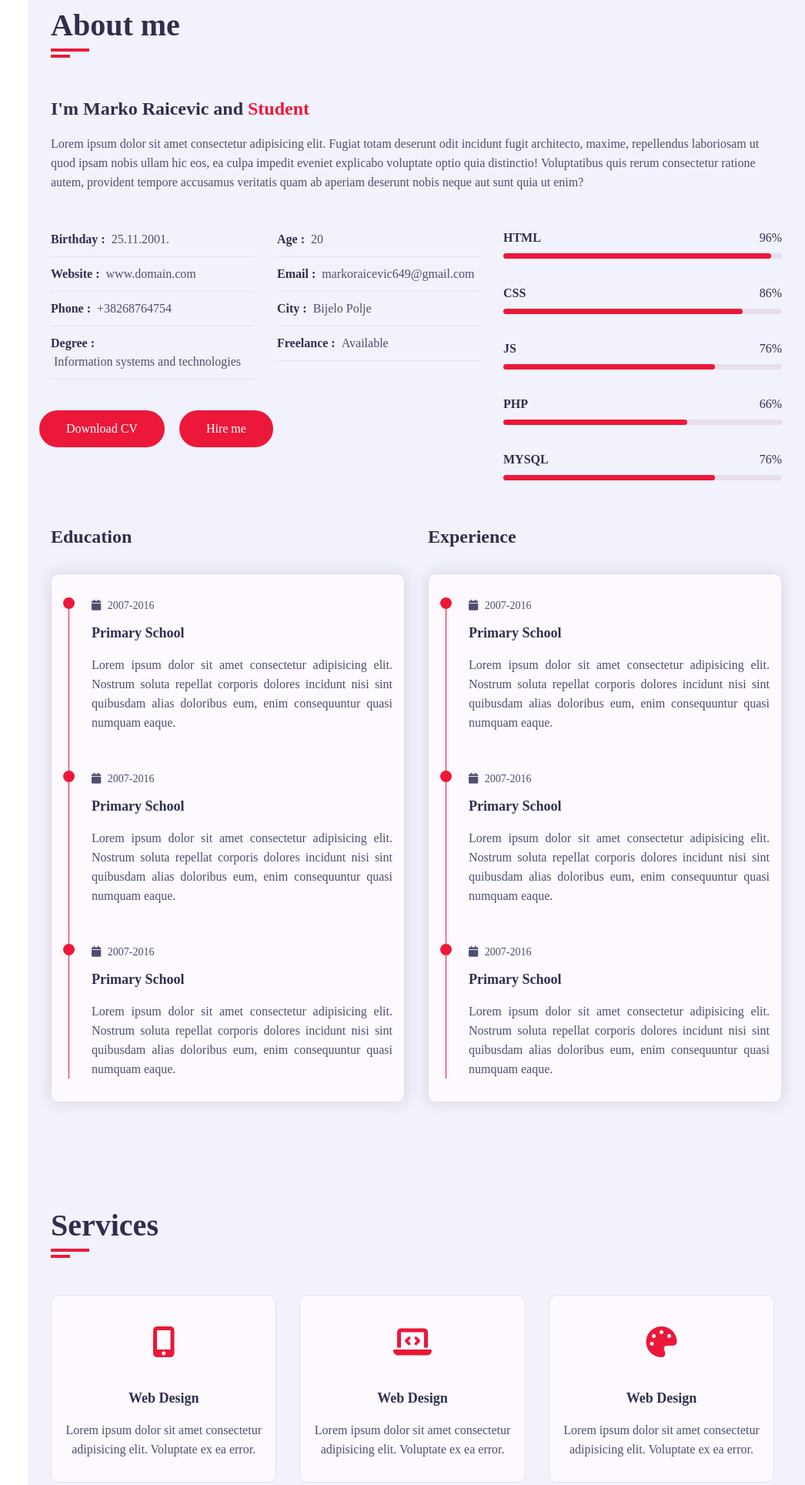
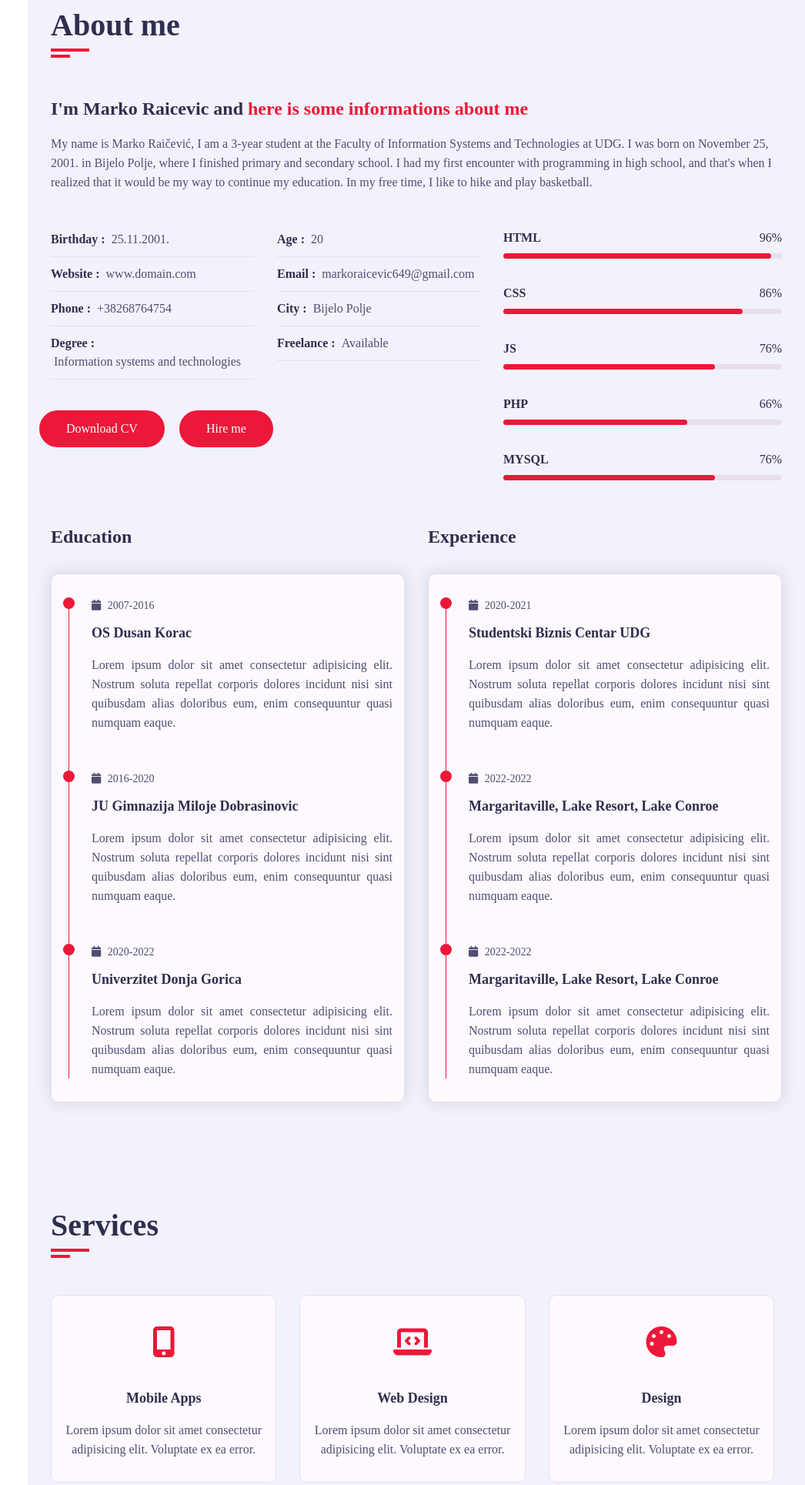
Before and after one commit to markorai/PortfolioWebsite, a plain HTML site: page index.html in a window 1280 px wide. Shown: the part 857-2786 px from the top of the page at 77% size, without its empty margins (234-1280 px from the left). Drawn offline with nearby package versions, Linux system fonts and the light colour scheme; a web font is replaced by a local one.

Commit message:
changed some details in general

```diff
--- a/index.html
+++ b/index.html
@@ -36,7 +36,7 @@
                    <div class="container">
                     <div class="row">
                       <div class="home-info padd-15">
-                        <h3 class="hello">Hello,my name is <span class="name">Marko Raicevic</span> </h3>
+                        <h3 class="hello">Hello, my name is <span class="name"> Marko Raicevic</span> </h3>
                         <h3 class="my-profession">I'm a <span class="typing">student</span> </h3>
                         <p>I'm a third year student at University of Donja Gorica department for information systems and technologies</p>
                         <a href="#contact" class="btn hire-me">Hire me</a>
@@ -61,8 +61,11 @@
                             <div class="about-content padd-15">
                               <div class="row">
                                 <div class="about-text padd-15">
-                                  <h3>I'm Marko Raicevic and <span>Student</span></h3>
-                                  <p>Lorem ipsum dolor sit amet consectetur adipisicing elit. Fugiat totam deserunt odit incidunt fugit architecto, maxime, repellendus laboriosam ut quod ipsam nobis ullam hic eos, ea culpa impedit eveniet explicabo voluptate optio quia distinctio! Voluptatibus quis rerum consectetur ratione autem, provident tempore accusamus veritatis quam ab aperiam deserunt nobis neque aut sunt quia ut enim?</p>
+                                  <h3>I'm Marko Raicevic and <span>here is some informations about me</span></h3>
+                                  <p>My name is Marko Raičević, I am a 3-year student at the Faculty of Information Systems and Technologies at UDG.
+                                    I was born on November 25, 2001. in Bijelo Polje, where I finished primary and secondary school.
+                                    I had my first encounter with programming in high school, and that's when I realized that it would be my way to continue my education.
+                                    In my free time, I like to hike and play basketball.</p>
                                 </div>
                               </div>
                               <div class="row">
@@ -152,25 +155,25 @@
                                           <h3 class="timeline-date">
                                             <i class="fa fa-calendar"></i> 2007-2016
                                           </h3>
-                                          <h4 class="timeline-title">Primary school</h4>
+                                          <h4 class="timeline-title">OS Dusan Korac</h4>
                                           <p class="timeline-text">Lorem ipsum dolor sit amet consectetur adipisicing elit. Nostrum soluta repellat corporis dolores incidunt nisi sint quibusdam alias doloribus eum, enim consequuntur quasi numquam eaque.</p>
                                         </div>
                                           <!-- timeline item-->
                                           <div class="timeline-item">
                                           <div class="circle-dot"></div>
                                           <h3 class="timeline-date">
-                                            <i class="fa fa-calendar"></i> 2007-2016
+                                            <i class="fa fa-calendar"></i> 2016-2020
                                           </h3>
-                                          <h4 class="timeline-title">Primary school</h4>
+                                          <h4 class="timeline-title">JU Gimnazija Miloje Dobrasinovic</h4>
                                           <p class="timeline-text">Lorem ipsum dolor sit amet consectetur adipisicing elit. Nostrum soluta repellat corporis dolores incidunt nisi sint quibusdam alias doloribus eum, enim consequuntur quasi numquam eaque.</p>
                                         </div>
                                             <!-- timeline item-->
                                             <div class="timeline-item">
                                               <div class="circle-dot"></div>
                                               <h3 class="timeline-date">
-                                                <i class="fa fa-calendar"></i> 2007-2016
+                                                <i class="fa fa-calendar"></i> 2020-2022
                                               </h3>
-                                              <h4 class="timeline-title">Primary school</h4>
+                                              <h4 class="timeline-title">Univerzitet Donja Gorica</h4>
                                               <p class="timeline-text">Lorem ipsum dolor sit amet consectetur adipisicing elit. Nostrum soluta repellat corporis dolores incidunt nisi sint quibusdam alias doloribus eum, enim consequuntur quasi numquam eaque.</p>
                                             </div>
                                       </div>
@@ -186,27 +189,27 @@
                                         <div class="timeline-item">
                                           <div class="circle-dot"></div>
                                           <h3 class="timeline-date">
-                                            <i class="fa fa-calendar"></i> 2007-2016
+                                            <i class="fa fa-calendar"></i> 2020-2021
                                           </h3>
-                                          <h4 class="timeline-title">Primary school</h4>
+                                          <h4 class="timeline-title">Studentski biznis centar UDG</h4>
                                           <p class="timeline-text">Lorem ipsum dolor sit amet consectetur adipisicing elit. Nostrum soluta repellat corporis dolores incidunt nisi sint quibusdam alias doloribus eum, enim consequuntur quasi numquam eaque.</p>
                                         </div>
                                           <!-- timeline item-->
                                           <div class="timeline-item">
                                           <div class="circle-dot"></div>
                                           <h3 class="timeline-date">
-                                            <i class="fa fa-calendar"></i> 2007-2016
+                                            <i class="fa fa-calendar"></i> 2022-2022
                                           </h3>
-                                          <h4 class="timeline-title">Primary school</h4>
+                                          <h4 class="timeline-title">Margaritaville, Lake Resort, Lake Conroe</h4>
                                           <p class="timeline-text">Lorem ipsum dolor sit amet consectetur adipisicing elit. Nostrum soluta repellat corporis dolores incidunt nisi sint quibusdam alias doloribus eum, enim consequuntur quasi numquam eaque.</p>
                                         </div>
                                             <!-- timeline item-->
                                             <div class="timeline-item">
                                               <div class="circle-dot"></div>
                                               <h3 class="timeline-date">
-                                                <i class="fa fa-calendar"></i> 2007-2016
+                                                <i class="fa fa-calendar"></i> 2022-2022
                                               </h3>
-                                              <h4 class="timeline-title">Primary school</h4>
+                                              <h4 class="timeline-title">Margaritaville, Lake Resort, Lake Conroe</h4>
                                               <p class="timeline-text">Lorem ipsum dolor sit amet consectetur adipisicing elit. Nostrum soluta repellat corporis dolores incidunt nisi sint quibusdam alias doloribus eum, enim consequuntur quasi numquam eaque.</p>
                                             </div>
                                       </div>
@@ -234,7 +237,7 @@
                           <div class="icon">
                             <i class="fa fa-mobile-alt"></i>
                           </div>
-                          <h4>Web design</h4>
+                          <h4>Mobile apps</h4>
                           <p>Lorem ipsum dolor sit amet consectetur adipisicing elit. Voluptate ex ea error.</p>
 
                         </div>
@@ -257,7 +260,7 @@
                                 <div class="icon">
                                   <i class="fa fa-palette"></i>
                                 </div>
-                                <h4>Web design</h4>
+                                <h4>Design</h4>
                                 <p>Lorem ipsum dolor sit amet consectetur adipisicing elit. Voluptate ex ea error.</p>
                               </div>
                             </div>
@@ -268,7 +271,7 @@
                           <div class="icon">
                             <i class="fa fa-code"></i>
                           </div>
-                          <h4>Web design</h4>
+                          <h4>JAVA</h4>
                           <p>Lorem ipsum dolor sit amet consectetur adipisicing elit. Voluptate ex ea error.</p>
                         </div>
                       </div>
@@ -279,7 +282,7 @@
                                 <div class="icon">
                                   <i class="fa fa-search"></i>
                                 </div>
-                                <h4>Web design</h4>
+                                <h4>PHP</h4>
                                 <p>Lorem ipsum dolor sit amet consectetur adipisicing elit. Voluptate ex ea error.</p>
                               </div>
                             </div>
@@ -290,7 +293,7 @@
                           <div class="icon">
                             <i class="fa fa-bullhorn"></i>
                           </div>
-                          <h4>Web design</h4>
+                          <h4>Marketing</h4>
                           <p>Lorem ipsum dolor sit amet consectetur adipisicing elit. Voluptate ex ea error.</p>
                         </div>
                       </div>
@@ -321,7 +324,7 @@
                     <div class="contact-info-item padd-15">
                       <div class="icon"><i class="fa fa-map-marker-alt"></i></div>
                       <h4>Office</h4>
-                      <p>+38268764754</p>
+                      <p>Bijelo Polje, Ulica Trsova</p>
                     </div>
                     <!-- Contact info item end -->
                         <!-- Contact info item start -->
--- a/js/script.js
+++ b/js/script.js
@@ -1,6 +1,6 @@
 /*typing animation*/
 var typed = new Typed(".typing",{
-    strings:["","Student","Web Developer","Database developer"],
+    strings:["","Student","Web Developer","Database Developer","Data Analyst"],
     typeSpeed:100,
     BackSpeed:60,
     loop:true
```
Also changed, not shown: images/profilePhoto.jpg.
